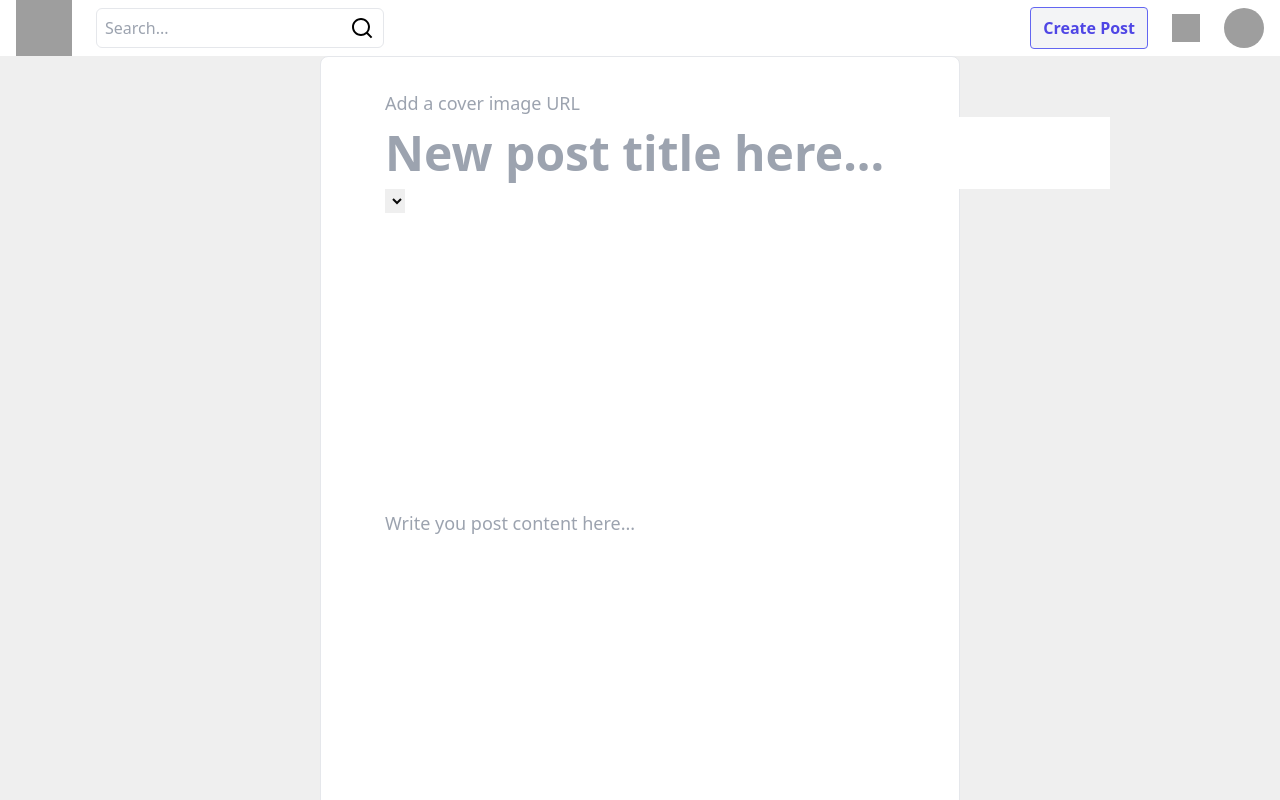
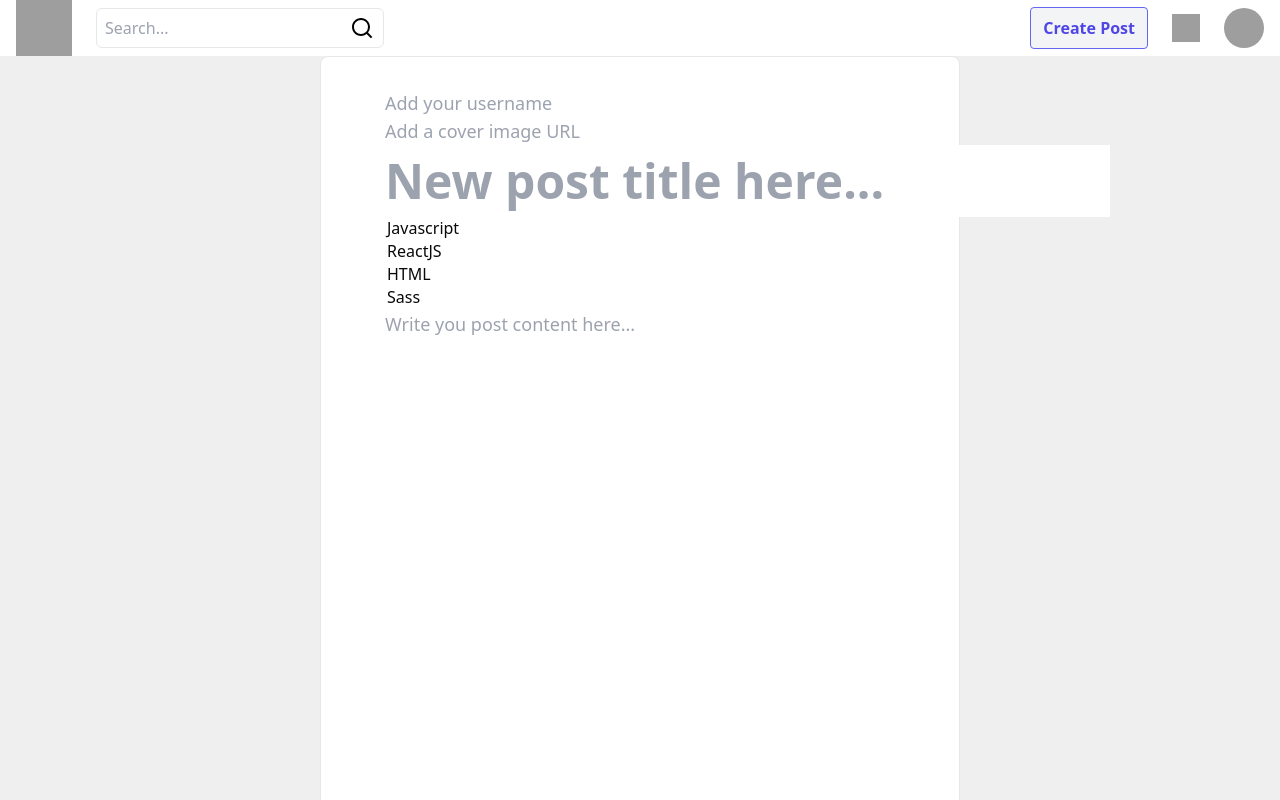
Before and after one commit to lacdev/devto-react-clone, a React (Create React App) app: page /create in a window 1280 px wide. Shown: the top 800 px of the page. Built offline with nearby package versions, Linux system fonts and the light colour scheme; grey boxes are pictures that could not be loaded.

Commit message:
Added Avatar array, started working on creating post functionality

```diff
--- a/src/components/BottomButtonsCreate.js
+++ b/src/components/BottomButtonsCreate.js
@@ -1,9 +1,9 @@
 import React from 'react'
 
-function BottomButtonsCreate() {
+function BottomButtonsCreate({onPublishClick}) {
     return (
         <div class="inline-flex ml-96 my-4">
-            <div class="bg-[#3b49df] text-[#f9f9f9] px-4 py-2 rounded-lg hover:bg-[#323ebe] font-bold m-1">
+            <div onClick={onPublishClick} type="submit" class="bg-[#3b49df] text-[#f9f9f9] px-4 py-2 rounded-lg hover:bg-[#323ebe] font-bold m-1">
                 <button>Publish</button>
             </div>
             <div class="bg-[#d6d6d7] text-[#3d3d3d] px-4 py-2 rounded-lg hover:bg-[#bdbdbd] hover:text-[#090909] font-bold m-1">
--- a/src/components/CreateInputs.js
+++ b/src/components/CreateInputs.js
@@ -1,23 +1,43 @@
 import React from 'react'
 
-function CreateInputs() {
+
+function CreateInputs({name,title, imageURL, content, tags, reactions, avatar, setValue}) {
+
     return (
         <div class="flex justify-center">
             <div class="flex-column w-1/2 rounded-lg border py-8 px-16 bg-white text-[#090909]  ">
                 <div>
-                    <input class="text-lg"placeholder='Add a cover image URL'></input>
+                    <input class="text-lg" type="text" placeholder='Add your username' name="name" value={name} onChange={setValue}></input>
                 </div>
                 <div>
-                    <input class= "text-[48px] font-bold" placeholder='New post title here...'></input>
+                    <input class="text-lg" type="text" placeholder='Add a cover image URL' name="imageURL" value={imageURL} onChange={setValue}></input>
                 </div>
                 <div>
-                    <select></select>
+                    <input class= "text-[48px] font-bold" type="text" placeholder='New post title here...' name="title" value={title} onChange={setValue}></input>
                 </div>
                 <div>
-                    <input class="text-lg min-h-[620px] min-w-full"placeholder='Write you post content here...'></input>
+                <select id = "tag-selector" class="selectpicker" multiple aria-label="size 3 select example" placeholder = "Add up to four tags">
+                      <option value="Javascript">Javascript</option>
+                      <option value="ReactJS">ReactJS</option>
+                      <option value="HTML">HTML</option>
+                      <option value="Sass">Sass</option>
+                      <option value="WebDev">WebDev</option>
+                      <option value="Programming">Programming</option>
+                      <option value="CSS">CSS</option>
+                      <option value="Node">Node</option>
+                      <option value="Java">Java</option>
+                      <option value="AWS">AWS</option>
+                      <option value="Php">Php</option>
+                      <option value="Linux">Linux</option>
+                    </select>
+                </div>
+                <div>
+                    <textarea class="resize rounded-md text-lg min-h-[620px] min-w-full" type="text" placeholder='Write you post content here...' name="content" value={content} onChange={setValue}></textarea>
                 </div>
             </div>
+
         </div>
+
     )
 }
 
--- a/src/pages/CreatePost.js
+++ b/src/pages/CreatePost.js
@@ -1,14 +1,81 @@
-import React from 'react'
+import React, {useState} from 'react'
 
 import NavBarCreate from 'components/NavBarCreate'
 import BottomButtonsCreate from 'components/BottomButtonsCreate'
 import CreateInputs from 'components/CreateInputs'
+import { createPost } from '../services/posts'
+import { generateRandomReactions } from 'utils/reactions'
+import { getRandomAvatar} from 'utils/avatar'
+
 function CreatePost() {
+
+    const [name, setName] = useState("");
+    const [title, setTitle] = useState("");
+    const [imageURL, setImageURL] = useState("");
+    const [content, setContent] = useState("");
+    const [tags, setTags] = useState([]);
+    const [reactions, setReaction] = useState(0);
+    const [avatar, setAvatar] = useState("");
+
+
+    const Publish = async (event) => {
+        event.preventDefault();
+        const date = new Date;
+        const reactions = generateRandomReactions();
+        const avatar = getRandomAvatar();
+
+        try {
+            const data = {
+                name,
+                title,
+                imageURL,
+                content,
+                tags,
+                reactions,
+                avatar,
+                date
+            };
+            console.log(data)
+            //await createPost(data);
+        } catch (error) {
+            console.error(error.message);
+        }
+    }
+
+    const setValues = (event) => {
+        event.preventDefault();
+        const name = event.target.name
+        const value = event.target.value
+
+        switch (name) {
+            case "name": setName(value);
+                break;
+            case "title": setTitle(value);
+                break;
+            case "imageURL": setImageURL(value);
+                break;
+            case "content": setContent(value);
+                break;
+            case "tags": setTags(value);
+                break;
+            case "reactions": setReaction(value);
+                break;
+            case "avatar": setAvatar(value);
+                break;
+            default:
+                break;
+        }
+
+        // if(name === "title") {
+        //     setTitle(value)
+        // }
+    }
+
     return (
         <div class="bg-[#efefef]">
             <NavBarCreate />
-            <CreateInputs />
-            <BottomButtonsCreate />
+            <CreateInputs setValue={setValues} name={name} title={title} imageURL={imageURL} content={content} tags={tags} reactions={reactions} avatar={avatar}/>
+            <BottomButtonsCreate onPublishClick={Publish} />
         </div>
     )
 }
--- a/src/services/posts.js
+++ b/src/services/posts.js
@@ -3,7 +3,15 @@ import { BASE_URL } from '../utils/constants'
 const POSTS_PATH = 'posts'
 
 const createPost = async (data) => {
-  const response = await fetch(`${BASE_URL}${POSTS_PATH}`, {
+  // const response = await fetch(`${BASE_URL}${POSTS_PATH}`, {
+  //   method: 'POST',
+  //   headers: {
+  //     'Content-Type': 'application/json',
+  //   },
+  //   body: JSON.stringify(data),
+  // })
+  // return await response.json()
+  const response = await fetch(`${BASE_URL}`, {
     method: 'POST',
     headers: {
       'Content-Type': 'application/json',
--- /dev/null
+++ b/src/utils/avatar.js
@@ -0,0 +1,21 @@
+const avatar = [
+    "https://avatars.githubusercontent.com/u/30902201?v=4",
+    "https://avatars.githubusercontent.com/u/55599878?v=4",
+    "https://avatars.githubusercontent.com/u/8777948?v=4",
+    "https://avatars.githubusercontent.com/u/16639331?v=4",
+    "https://avatars.githubusercontent.com/u/32988878?v=4",
+    "https://avatars.githubusercontent.com/u/51751663?v=4",
+    "https://avatars.githubusercontent.com/u/42062622?v=4",
+    "https://avatars.githubusercontent.com/u/16058869?v=4",
+    "https://avatars.githubusercontent.com/u/2801187?v=4",
+    "https://avatars.githubusercontent.com/u/44302373?v=4",
+    "https://avatars.githubusercontent.com/u/59584014?v=4",
+    "https://avatars.githubusercontent.com/u/170270?v=4",
+    "https://avatars.githubusercontent.com/u/725337?v=4",
+    "https://avatars.githubusercontent.com/u/1823966?v=4",
+    "https://avatars.githubusercontent.com/u/26834658?v=4",
+]
+
+const getRandomAvatar = () => Math.floor(Math.random() * avatar.length)
+
+export { getRandomAvatar }
--- a/src/utils/constants.js
+++ b/src/utils/constants.js
@@ -1,3 +1,3 @@
-const BASE_URL = 'https://devto-clone-backend.vercel.app/'
-
+// const BASE_URL = 'https://devto-clone-backend.vercel.app/'
+const BASE_URL = 'https://localhost:5000/posts'
 export { BASE_URL }
```
